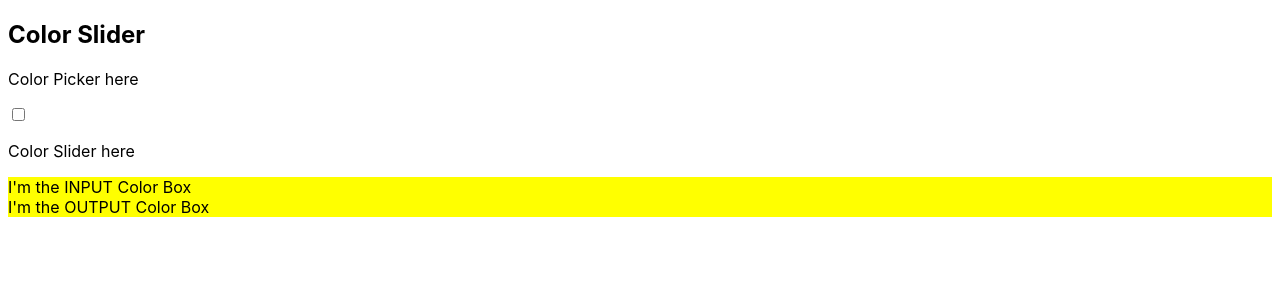
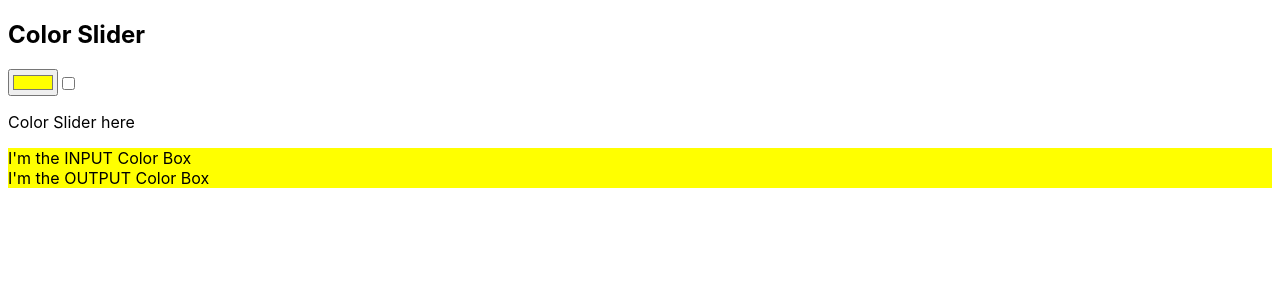
Before and after one commit to STLnick/react-color-slider, a React (Create React App) app: page / in a window 1280 px wide. Shown: the top 300 px of the page. Built offline with nearby package versions, Linux system fonts and the light colour scheme.

Commit message:
:construction: Implement handler and prop types check

```diff
--- a/src/components/ColorTool/ColorPicker/index.js
+++ b/src/components/ColorTool/ColorPicker/index.js
@@ -1,8 +1,14 @@
 import React from 'react'
+import PropTypes from 'prop-types'
 
-export const ColorPicker = () => {
+export const ColorPicker = ({ color, handler }) => {
 
   return (
-    <p>Color Picker here</p>
+    <input onChange={handler} type="color" value={color} />
   )
 }
+
+ColorPicker.propTypes = {
+  color: PropTypes.string,
+  handler: PropTypes.func
+}
```
